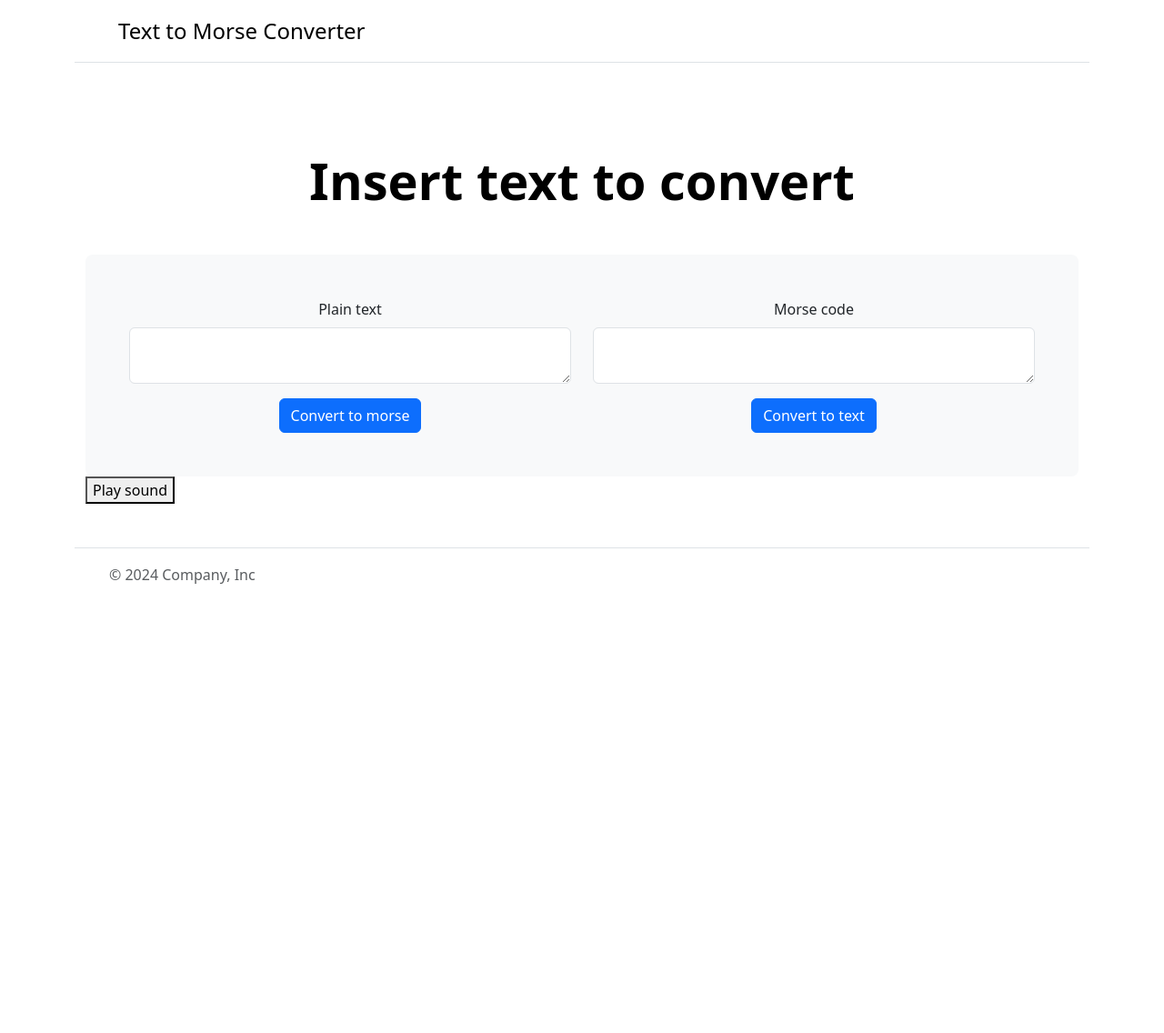
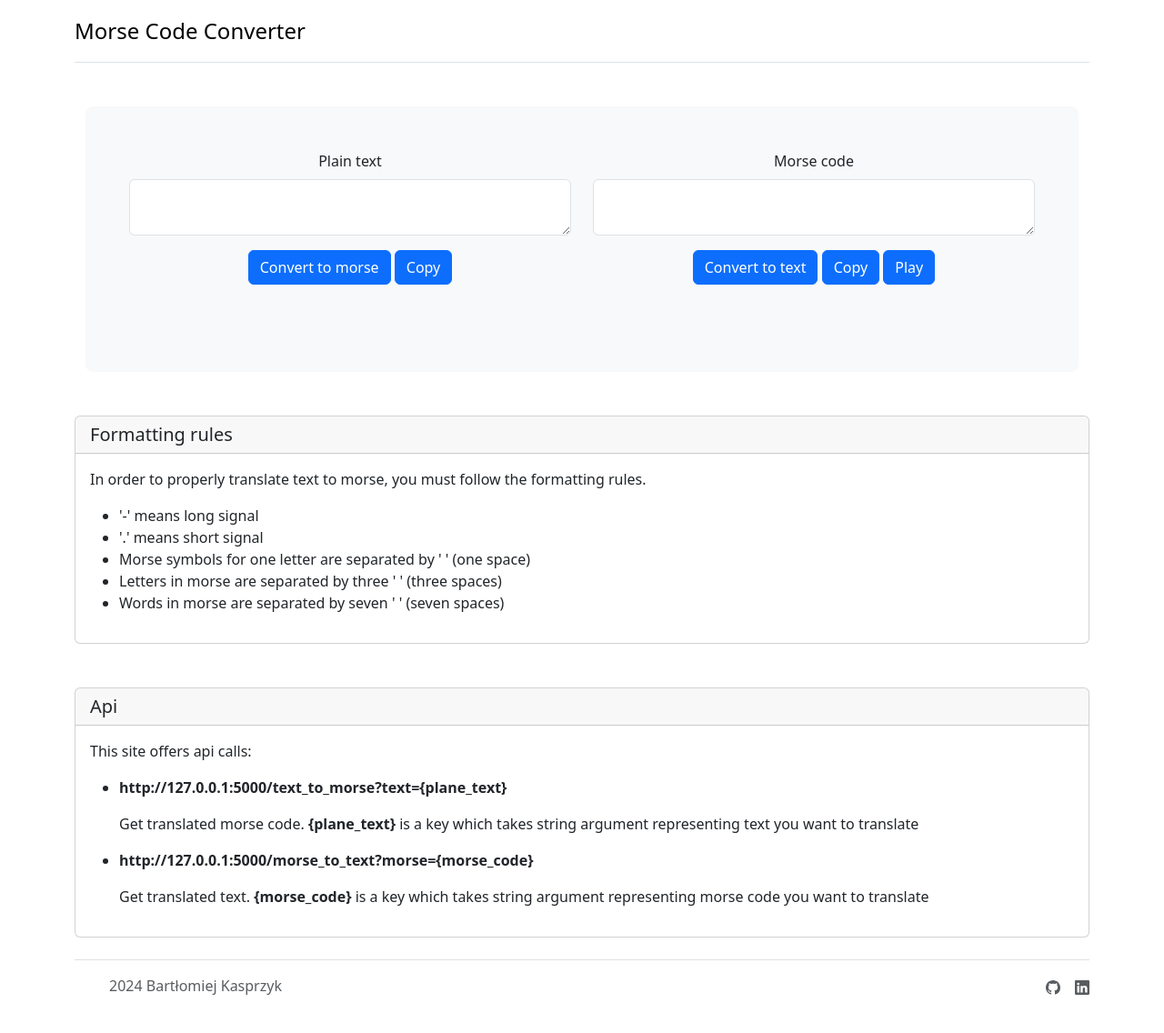
Before and after one commit to Bkasprzyk2077/TextToMorseCodeConverter, a Flask app: page / in a window 1280 px wide. Shown: the whole page at 91% size. Before the commit the page ends 642 px from the top, so only its background shows below. Run offline with Flask 3, Linux system fonts and the light colour scheme; some libraries are stand-ins or nearby versions.

Commit message:
polishing

```diff
--- a/logic.py
+++ b/logic.py
@@ -1,12 +1,12 @@
 data = {
-    'A': '· -', 'B': '- · · ·', 'C': '- · - ·', 'D': '- · ·', 'E': '·', 'F': '· · - ·',
-    'G': '- - ·', 'H': '· · · ·', 'I': '· ·', 'J': '· - - -', 'K': '- · -', 'L': '· - · ·',
-    'M': '- -', 'N': '- ·', 'O': '- - -', 'P': '· - - ·', 'Q': '- - · -', 'R': '· - ·',
-    'S': '· · ·', 'T': '-', 'U': '· · -', 'V': '· · · -', 'W': '· - -', 'X': '- · · -',
-    'Y': '- · - -', 'Z': '- - · ·', '1': '· - - - -', '2': '· · - - -', '3': '· · · - -',
-    '4': '· · · · -', '5': '· · · · ·', '6': '- · · · ·', '7': '- - · · ·', '8': '- - - · ·',
-    '9': '- - - - ·', '0': '- - - - -', ', ': '- - · · - -', '.': '· - · - · -', '?': '· · - - · ·',
-    '/': '- · · - ·', '-': '- · · · · -', '(': '- · - - ·', ')': '- · - - · -'
+    'A': '. -', 'B': '- . . .', 'C': '- . - .', 'D': '- . .', 'E': '.', 'F': '. . - .',
+    'G': '- - .', 'H': '. . . .', 'I': '. .', 'J': '. - - -', 'K': '- . -', 'L': '. - . .',
+    'M': '- -', 'N': '- .', 'O': '- - -', 'P': '. - - .', 'Q': '- - . -', 'R': '. - .',
+    'S': '. . .', 'T': '-', 'U': '. . -', 'V': '. . . -', 'W': '. - -', 'X': '- . . -',
+    'Y': '- . - -', 'Z': '- - . .', '1': '. - - - -', '2': '. . - - -', '3': '. . . - -',
+    '4': '. . . . -', '5': '. . . . .', '6': '- . . . .', '7': '- - . . .', '8': '- - - . .',
+    '9': '- - - - .', '0': '- - - - -', ', ': '- - . . - -', '.': '. - . - . -', '?': '. . - - . .',
+    '/': '- . . - .', '-': '- . . . . -', '(': '- . - - .', ')': '- . - - . -'
 }
 
 
--- a/main.py
+++ b/main.py
@@ -13,15 +13,19 @@ Bootstrap5(app)
 
 
 class TextToMorse(FlaskForm):
-    text = TextAreaField(label='Plain text', validators=[DataRequired()])
+    text = TextAreaField(label='Plain text', validators=[DataRequired()], id="plain_text")
     form_id = HiddenField('form_id', default='form1')
     submit1 = SubmitField(label="Convert to morse")
+    copy_text = SubmitField('Copy',
+                       render_kw={'onclick': 'copyTextToClipboard()', 'type': 'button', 'class': 'btn btn-dark'})
 
 
 class MorseToText(FlaskForm):
     morse = TextAreaField(label='Morse code', validators=[DataRequired()], id="morse_code")
     form_id = HiddenField('form_id', default='form2')
     submit2 = SubmitField(label="Convert to text")
+    copy_morse = SubmitField('Copy', render_kw={'onclick': 'copyMorseToClipboard()', 'type': 'button', 'class': 'btn btn-dark'})
+    play_sound = SubmitField('Play', render_kw={'onclick': 'readMorse()', 'type': 'button', 'class': 'btn btn-success'})
 
 
 @app.route("/", methods=["GET", "POST"])
--- /dev/null
+++ b/static/js/script.js
@@ -0,0 +1,47 @@
+// Funkcja opóźnienia
+function delay(ms) {
+    return new Promise(resolve => setTimeout(resolve, ms));
+}
+
+// Funkcja odczytująca kod Morse'a
+async function readMorse() {
+    var text = document.getElementById('morse_code').value;
+    var dot = new Audio('/static/sounds/dot.wav');
+    var line = new Audio('/static/sounds/line.wav');
+
+    for (let char of text) {
+        console.log(char);
+        if (char == '.') {
+            console.log("dot");
+            dot.play();
+        } else if (char == '-') {
+            console.log("line");
+            line.play();
+        } else {
+            await delay(100);
+        }
+        await delay(100);
+    }
+}
+
+// Funkcja odtwarzająca dźwięk
+function playSound() {
+    var audio = new Audio('/static/sounds/dot.wav');
+    audio.play();
+}
+
+// Funkcja kopiująca tekst do schowka
+function copyTextToClipboard() {
+    var textarea = document.getElementById("plain_text");
+    textarea.select(); // Zaznacz tekst w polu TextArea
+    document.execCommand("copy"); // Skopiuj zaznaczony tekst do schowka
+    alert("Text copied to clipboard!");
+}
+
+// Funkcja kopiująca tekst do schowka
+function copyMorseToClipboard() {
+    var textarea = document.getElementById("morse_code");
+    textarea.select(); // Zaznacz tekst w polu TextArea
+    document.execCommand("copy"); // Skopiuj zaznaczony tekst do schowka
+    alert("Morse code copied to clipboard!");
+}
--- a/templates/index3.html
+++ b/templates/index3.html
@@ -1,73 +1,69 @@
 <!DOCTYPE html>
-<html lang="en">
+<html lang="en" data-bs-theme="light">
 <head>
     <meta charset="UTF-8">
     <meta name="viewport" content="width=device-width, initial-scale=1">
-    <title>Title</title>
+    <title>MorseCodeConverter</title>
     <link href="https://cdn.jsdelivr.net/npm/bootstrap@5.3.3/dist/css/bootstrap.min.css" rel="stylesheet" integrity="sha384-QWTKZyjpPEjISv5WaRU9OFeRpok6YctnYmDr5pNlyT2bRjXh0JMhjY6hW+ALEwIH" crossorigin="anonymous">
-    <script>
-        function delay(ms) {
-            return new Promise(resolve => setTimeout(resolve, ms));
-        }
+    <script src="{{ url_for('static', filename='js/script.js') }}"></script>
 
-        async function readMorse() {
-            var text = document.getElementById('morse_code').value;
-            var dot = new Audio('/static/sounds/dot.wav');
-            var line = new Audio('/static/sounds/line.wav');
-            for (let char of text) {
-                console.log(char);
-                if (char == '·') {
-                    console.log("dot");
-                    dot.play();
-                } else if (char == '-') {
-                    console.log("line");
-                    line.play();
-                } else {
-                    await delay(100);
-                }
-                await delay(100);
-            }
-        }
-
-        function playSound() {
-            var audio = new Audio('/static/sounds/dot.wav');
-            audio.play();
-        }
-    </script>
 </head>
 <body>
 <div class="container">
     <header class="d-flex flex-wrap justify-content-center py-3 mb-4 border-bottom">
         <a href="/" class="d-flex align-items-center mb-3 mb-md-0 me-md-auto link-body-emphasis text-decoration-none">
-            <svg class="bi me-2" width="40" height="32">
-                <use xlink:href="#bootstrap"></use>
-            </svg>
-            <span class="fs-4">Text to Morse Converter</span>
+            <span class="fs-4">Morse Code Converter</span>
         </a>
     </header>
-    <div class="px-4 pt-5 my-5 text-center">
-        <h1 class="display-4 fw-bold text-body-emphasis">Insert text to convert</h1>
-
-    </div>
     <div class="container my-5">
         <div class="p-5 text-center bg-body-tertiary rounded-3">
             <div class="row">
-                <div class="col-sm-12 col-md-6">
+                <div class="col-sm-12 col-md-6 mb-5">
                     {% if text_to_morse %}
                         {% from 'bootstrap5/form.html' import render_form %}
                         {{ render_form(text_to_morse) }}
                     {% endif %}
                 </div>
-                <div class="col-sm-12 col-md-6">
+                <div class="col-sm-12 col-md-6 mb-5">
                     {% if morse_to_text %}
                         {% from 'bootstrap5/form.html' import render_form %}
                         {{ render_form(morse_to_text) }}
                     {% endif %}
                 </div>
+                <div class="col-12">
+                </div>
             </div>
         </div>
-        <button type="button" onclick="readMorse()">Play sound</button>
     </div>
+<div class="card mb-5">
+    <h5 class="card-header">Formatting rules</h5>
+    <div class="card-body">
+        <p class="card-text">In order to properly translate text to morse, you must follow the formatting rules.</p>
+        <ul>
+            <li>'-' means long signal</li>
+            <li>'.' means short signal</li>
+            <li>Morse symbols for one letter are separated by ' ' (one space)</li>
+            <li>Letters in morse are separated by three ' ' (three spaces)</li>
+            <li>Words in morse are separated by seven ' ' (seven spaces)</li>
+        </ul>
+    </div>
+</div>
+    <div class="card">
+    <h5 class="card-header">Api</h5>
+    <div class="card-body">
+        <p class="card-text">This site offers api calls:</p>
+        <ul>
+            <li>
+                <p class="fw-bold">http://127.0.0.1:5000/text_to_morse?text={plane_text}</p>
+                <p>Get translated morse code. <b>{plane_text}</b> is a key which takes string argument representing text you want to translate</p>
+            </li>
+            <li>
+                <p class="fw-bold">http://127.0.0.1:5000/morse_to_text?morse={morse_code}</p>
+                <p>Get translated text. <b>{morse_code}</b> is a key which takes string argument representing morse code you want to translate</p>
+            </li>
+        </ul>
+    </div>
+</div>
 </div>
 <div class="container">
     <footer class="d-flex flex-wrap justify-content-between align-items-center py-3 my-4 border-top">
@@ -77,27 +73,20 @@
                     <use xlink:href="#bootstrap"></use>
                 </svg>
             </a>
-            <span class="mb-3 mb-md-0 text-body-secondary">© 2024 Company, Inc</span>
+            <span class="mb-3 mb-md-0 text-body-secondary">2024 Bartłomiej Kasprzyk</span>
         </div>
         <ul class="nav col-md-4 justify-content-end list-unstyled d-flex">
             <li class="ms-3">
-                <a class="text-body-secondary" href="#">
-                    <svg class="bi" width="24" height="24">
-                        <use xlink:href="#twitter"></use>
+                <a class="text-body-secondary" href="https://github.com/Bkasprzyk2077">
+                    <svg xmlns="http://www.w3.org/2000/svg" width="16" height="16" fill="currentColor" class="bi bi-github" viewBox="0 0 16 16">
+                      <path d="M8 0C3.58 0 0 3.58 0 8c0 3.54 2.29 6.53 5.47 7.59.4.07.55-.17.55-.38 0-.19-.01-.82-.01-1.49-2.01.37-2.53-.49-2.69-.94-.09-.23-.48-.94-.82-1.13-.28-.15-.68-.52-.01-.53.63-.01 1.08.58 1.23.82.72 1.21 1.87.87 2.33.66.07-.52.28-.87.51-1.07-1.78-.2-3.64-.89-3.64-3.95 0-.87.31-1.59.82-2.15-.08-.2-.36-1.02.08-2.12 0 0 .67-.21 2.2.82.64-.18 1.32-.27 2-.27s1.36.09 2 .27c1.53-1.04 2.2-.82 2.2-.82.44 1.1.16 1.92.08 2.12.51.56.82 1.27.82 2.15 0 3.07-1.87 3.75-3.65 3.95.29.25.54.73.54 1.48 0 1.07-.01 1.93-.01 2.2 0 .21.15.46.55.38A8.01 8.01 0 0 0 16 8c0-4.42-3.58-8-8-8"/>
                     </svg>
                 </a>
             </li>
             <li class="ms-3">
-                <a class="text-body-secondary" href="#">
-                    <svg class="bi" width="24" height="24">
-                        <use xlink:href="#instagram"></use>
-                    </svg>
-                </a>
-            </li>
-            <li class="ms-3">
-                <a class="text-body-secondary" href="#">
-                    <svg class="bi" width="24" height="24">
-                        <use xlink:href="#facebook"></use>
+                <a class="text-body-secondary" href="https://www.linkedin.com/in/bart%C5%82omiej-kasprzyk-918a87303/">
+                    <svg xmlns="http://www.w3.org/2000/svg" width="16" height="16" fill="currentColor" class="bi bi-linkedin" viewBox="0 0 16 16">
+                      <path d="M0 1.146C0 .513.526 0 1.175 0h13.65C15.474 0 16 .513 16 1.146v13.708c0 .633-.526 1.146-1.175 1.146H1.175C.526 16 0 15.487 0 14.854zm4.943 12.248V6.169H2.542v7.225zm-1.2-8.212c.837 0 1.358-.554 1.358-1.248-.015-.709-.52-1.248-1.342-1.248S2.4 3.226 2.4 3.934c0 .694.521 1.248 1.327 1.248zm4.908 8.212V9.359c0-.216.016-.432.08-.586.173-.431.568-.878 1.232-.878.869 0 1.216.662 1.216 1.634v3.865h2.401V9.25c0-2.22-1.184-3.252-2.764-3.252-1.274 0-1.845.7-2.165 1.193v.025h-.016l.016-.025V6.169h-2.4c.03.678 0 7.225 0 7.225z"/>
                     </svg>
                 </a>
             </li>
```
